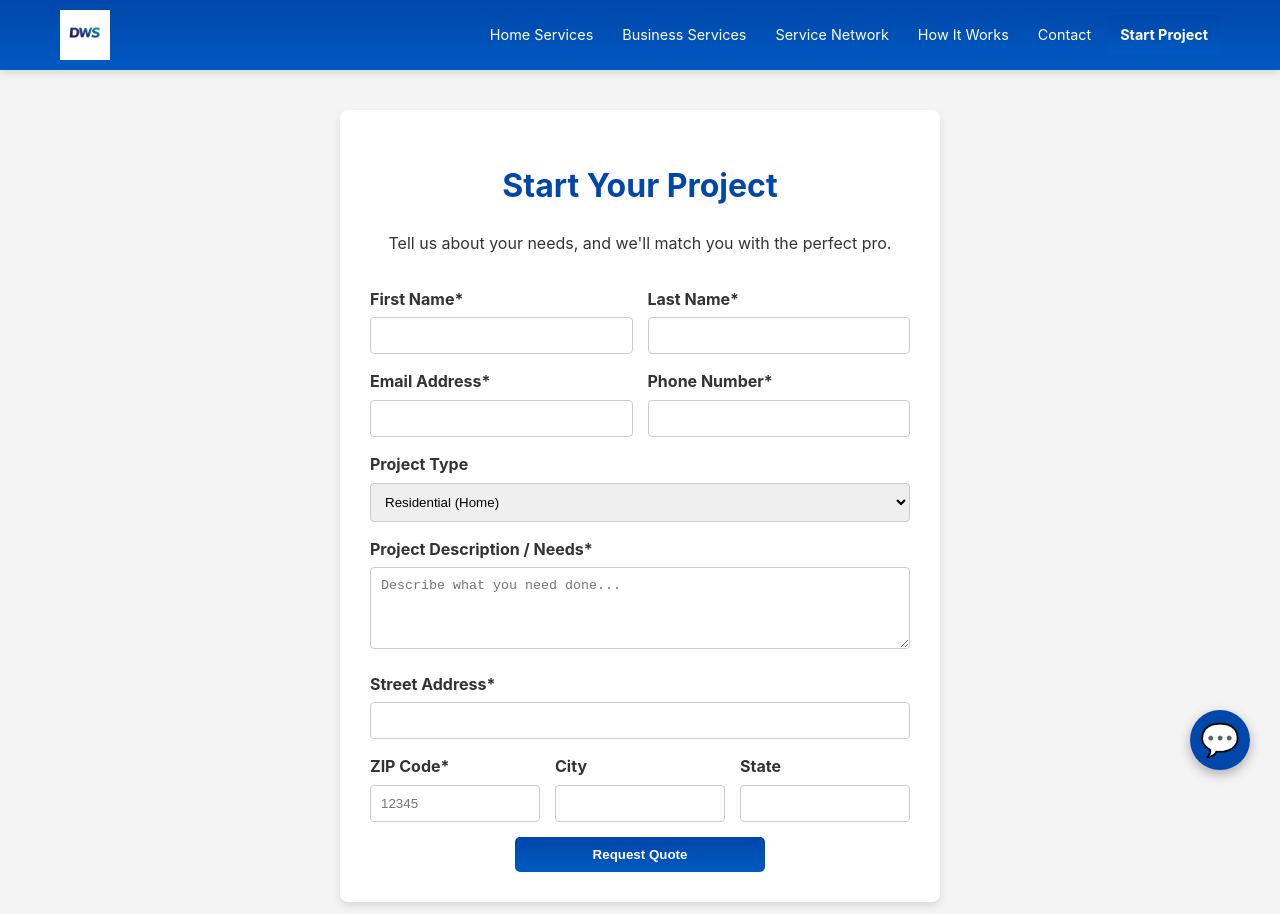
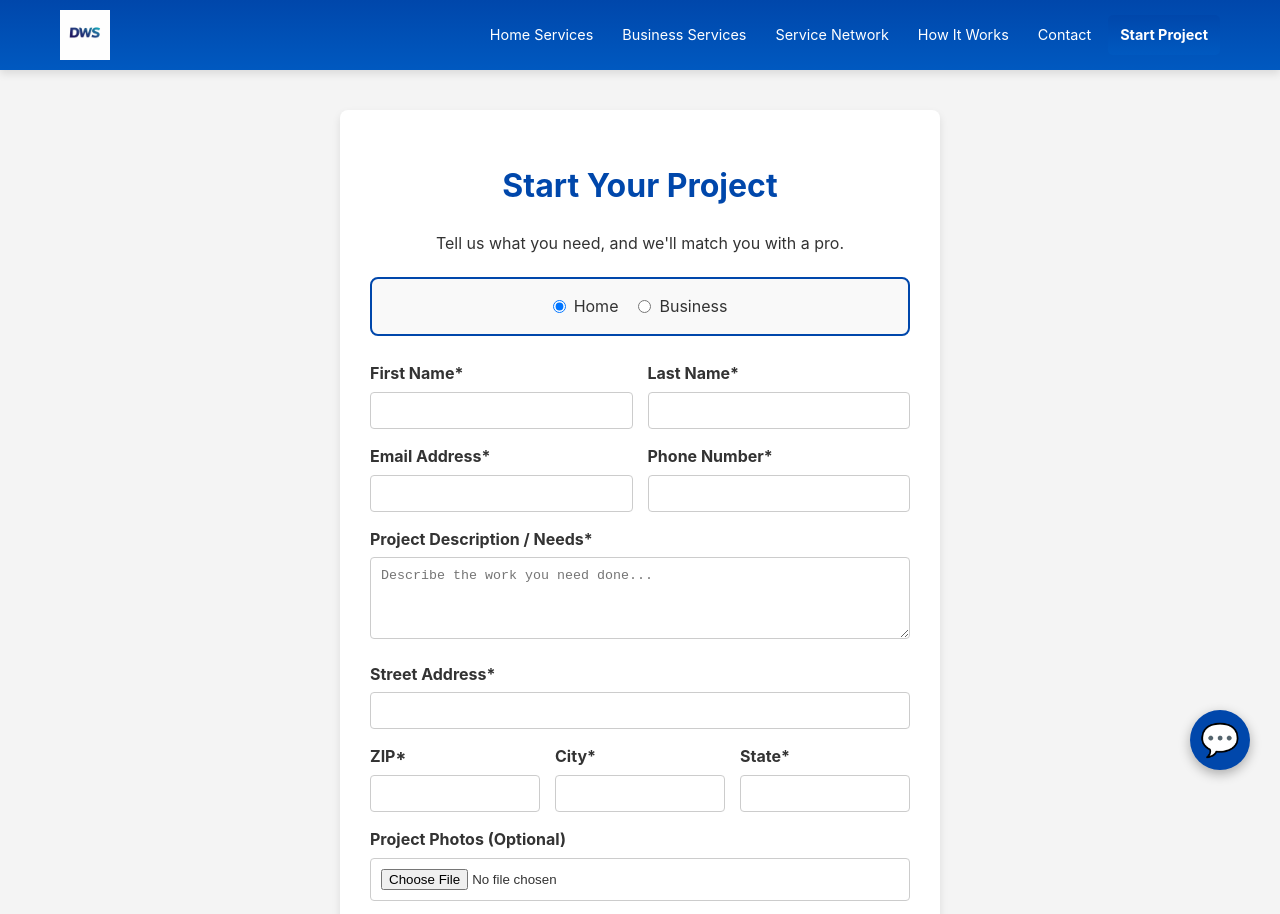
Before and after one commit to uploadnprogress/DWreact, a React (Vite) app: page /start-project in a window 1280 px wide. Shown: the top 914 px of the page. Built offline with nearby package versions, Linux system fonts and the light colour scheme.

Commit message:
Fixed Project form: restored Home/Business radio options and removed incorrect fields

```diff
--- a/src/pages/ProjectStartPage.jsx
+++ b/src/pages/ProjectStartPage.jsx
@@ -4,22 +4,20 @@ import { useNavigate } from 'react-router-dom';
 
 const ProjectStartPage = () => {
   const navigate = useNavigate();
-  // Using your Master Webhook URL
+  // EXACT Webhook from your JoinUsPage logic
   const webhookUrl = "https://hook.us2.make.com/71zlo1hovhtyhcebw7t37terano9bhpf";
 
   const [formData, setFormData] = useState({
-    firstName: '', lastName: '', email: '', phone: '',
-    projectType: 'Residential', // Default selection
+    projectType: 'Home', // Default matching your site terminology
+    firstName: '', lastName: '',
+    email: '', phone: '',
     description: '',
     address: '', city: '', state: '', zip: ''
   });
 
-  // ZIP Code Auto-Fill Logic (Matches JoinUsPage)
   const handleZipChange = async (e) => {
     const zip = e.target.value;
-    setFormData(prev => ({ ...prev, zip }));
-
-    // Only fetch if zip is 5 digits
+    setFormData({ ...formData, zip });
     if (zip.length === 5) {
       try {
         const res = await fetch(`https://api.zippopotam.us/us/${zip}`);
@@ -31,7 +29,7 @@ const ProjectStartPage = () => {
             state: data.places[0]['state abbreviation']
           }));
         }
-      } catch (err) { console.error("Zip Error:", err); }
+      } catch (err) { console.error(err); }
     }
   };
 
@@ -63,91 +61,64 @@ const ProjectStartPage = () => {
   return (
     <div className="form-section">
       <Helmet><title>Start a Project | DoneWright Services</title></Helmet>
-
       <div className="form-container">
         <h1 className="section-title">Start Your Project</h1>
-        <p style={{ textAlign: 'center', marginBottom: '30px' }}>
-          Tell us about your needs, and we'll match you with the perfect pro.
-        </p>
+        <p style={{ textAlign: 'center', marginBottom: '20px' }}>Tell us what you need, and we'll match you with a pro.</p>
 
         <form name="project-start" onSubmit={handleSubmit}>
-          {/* IDENTIFIERS FOR MAKE.COM */}
+          {/* Hidden inputs for Make.com */}
           <input type="hidden" name="form-name" value="project-start" />
           <input type="hidden" name="source" value="react_project_page" />
 
-          {/* Contact Info */}
-          <div style={{ display: 'grid', gridTemplateColumns: '1fr 1fr', gap: '15px' }}>
-            <div className="form-group">
-              <label>First Name*</label>
-              <input type="text" name="firstName" required onChange={handleChange} />
-            </div>
-            <div className="form-group">
-              <label>Last Name*</label>
-              <input type="text" name="lastName" required onChange={handleChange} />
-            </div>
+          {/* Radio Buttons: Home vs Business Only */}
+          <div className="radio-container">
+            <label>
+              <input
+                type="radio"
+                name="projectType"
+                value="Home"
+                checked={formData.projectType === 'Home'}
+                onChange={handleChange}
+              /> Home
+            </label>
+            <label>
+              <input
+                type="radio"
+                name="projectType"
+                value="Business"
+                checked={formData.projectType === 'Business'}
+                onChange={handleChange}
+              /> Business
+            </label>
           </div>
 
           <div style={{ display: 'grid', gridTemplateColumns: '1fr 1fr', gap: '15px' }}>
-            <div className="form-group">
-              <label>Email Address*</label>
-              <input type="email" name="email" required onChange={handleChange} />
-            </div>
-            <div className="form-group">
-              <label>Phone Number*</label>
-              <input type="tel" name="phone" required onChange={handleChange} />
-            </div>
+            <div className="form-group"><label>First Name*</label><input type="text" name="firstName" required onChange={handleChange} /></div>
+            <div className="form-group"><label>Last Name*</label><input type="text" name="lastName" required onChange={handleChange} /></div>
           </div>
 
-          {/* Project Details */}
-          <div className="form-group">
-            <label>Project Type</label>
-            <select name="projectType" onChange={handleChange} style={{ width: '100%', padding: '10px' }}>
-              <option value="Residential">Residential (Home)</option>
-              <option value="Commercial">Commercial (Business)</option>
-              <option value="Emergency">Emergency Repair</option>
-            </select>
+          <div style={{ display: 'grid', gridTemplateColumns: '1fr 1fr', gap: '15px' }}>
+             <div className="form-group"><label>Email Address*</label><input type="email" name="email" required onChange={handleChange} /></div>
+             <div className="form-group"><label>Phone Number*</label><input type="tel" name="phone" required onChange={handleChange} /></div>
           </div>
 
-          <div className="form-group">
-            <label>Project Description / Needs*</label>
-            <textarea name="description" required rows="4" placeholder="Describe what you need done..." onChange={handleChange}></textarea>
+          <div className="form-group"><label>Project Description / Needs*</label><textarea name="description" required onChange={handleChange} rows="4" placeholder="Describe the work you need done..."></textarea></div>
+
+          <div className="form-group"><label>Street Address*</label><input type="text" name="address" required onChange={handleChange} /></div>
+
+          <div style={{ display: 'grid', gridTemplateColumns: '1fr 1fr 1fr', gap: '15px' }}>
+            <div className="form-group"><label>ZIP*</label><input type="text" name="zip" required value={formData.zip} onChange={handleZipChange} maxLength="5" /></div>
+            <div className="form-group"><label>City*</label><input type="text" name="city" value={formData.city} readOnly /></div>
+            <div className="form-group"><label>State*</label><input type="text" name="state" value={formData.state} readOnly /></div>
           </div>
 
-          {/* Location (With Auto-Zip) */}
-          <div className="form-group">
-            <label>Street Address*</label>
-            <input type="text" name="address" required onChange={handleChange} />
-          </div>
+           {/* Optional File Upload */}
+          <div className="form-group"><label>Project Photos (Optional)</label><input type="file" name="projectPhotos" /></div>
 
-          <div style={{ display: 'grid', gridTemplateColumns: '1fr 1fr 1fr', gap: '15px' }}>
-            <div className="form-group">
-              <label>ZIP Code*</label>
-              <input
-                type="text"
-                name="zip"
-                required
-                value={formData.zip}
-                onChange={handleZipChange}
-                maxLength="5"
-                placeholder="12345"
-              />
-            </div>
-            <div className="form-group">
-              <label>City</label>
-              <input type="text" name="city" value={formData.city} readOnly />
-            </div>
-            <div className="form-group">
-              <label>State</label>
-              <input type="text" name="state" value={formData.state} readOnly />
-            </div>
-          </div>
-
-          {/* Submit Button (Centered) */}
+          {/* Centered Button with 'submit-btn' class */}
           <div className="form-button-wrapper">
-             {/* Uses both 'btn' for style and 'submit-btn' for centering */}
             <button type="submit" className="btn submit-btn">Request Quote</button>
           </div>
-
         </form>
       </div>
     </div>
```
